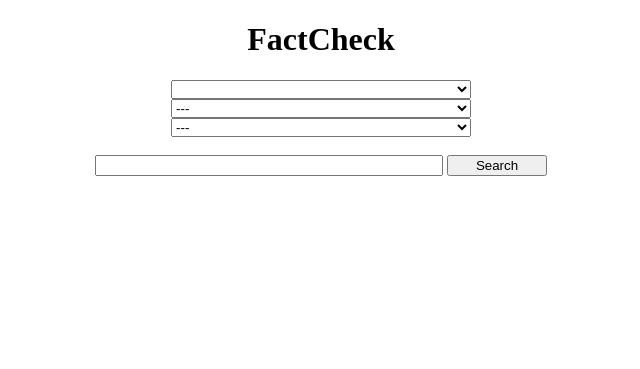
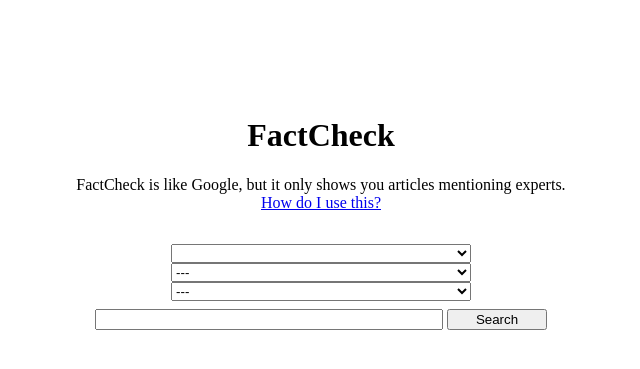
Before and after one commit to danesherbs/factcheck, a Flask app: page / in a window 1280 px wide. Shown: the top 369 px of the page, without its empty margins (319-959 px from the left). Run offline with Flask 2, Linux system fonts and the light colour scheme; lists and menus that the app fills with data are empty.

Commit message:
Formatting to neaten things up

```diff
--- a/app.py
+++ b/app.py
@@ -84,8 +84,8 @@ def index():
     return render_template("index.html", topics=topics, selected=selected)
 
 
-if __name__ == "__main__" and os.environ["ENV"] != "prod":
+if __name__ == "__main__" and os.environ.get("ENV", "dev") != "prod":
     app.run(host="0.0.0.0", port=8000, debug=True)
 
-if __name__ == "__main__" and os.environ["ENV"] == "prod":
-    app.run(host="0.0.0.0", port=os.environ["PORT"], debug=False)
+if __name__ == "__main__" and os.environ.get("ENV", "dev") == "prod":
+    app.run(host="0.0.0.0", port=os.environ.get("PORT", 8000), debug=False)
--- a/templates/index.html
+++ b/templates/index.html
@@ -1,5 +1,6 @@
 <!DOCTYPE html>
 <html>
+
 <head>
     <style>
         body {
@@ -8,8 +9,15 @@
     </style>
     <title>FactCheck</title>
 </head>
+
+<body
+    style="display: flex; flex-direction: column; align-items:center; justify-content: top; margin: 0; padding: 12vh 0 0 0;">
     <h1>FactCheck</h1>
-    <body>
+    FactCheck is like Google, but it only shows you articles mentioning experts.
+    <a href="https://i.imgur.com/cshkfUA.gif">How do I use this?</a>
+
+    <div style="height: 32px;"></div>
+
     <form method="POST">
         <select name="topic" style="width: 300px" onchange="this.form.submit()">
             {% for t in topics.high %}
@@ -45,10 +53,11 @@
             {% endfor %}
         </select>
     </form>
-        <br>
+    <div style="height: 8px;"></div>
     <form method="POST">
         <input type="text" style="width: 340px" name="query">
         <input type="submit" style="width: 100px" value="Search">
     </form>
 </body>
+
 </html>
```
Lines whose indentation alone changed are shown as unchanged.
